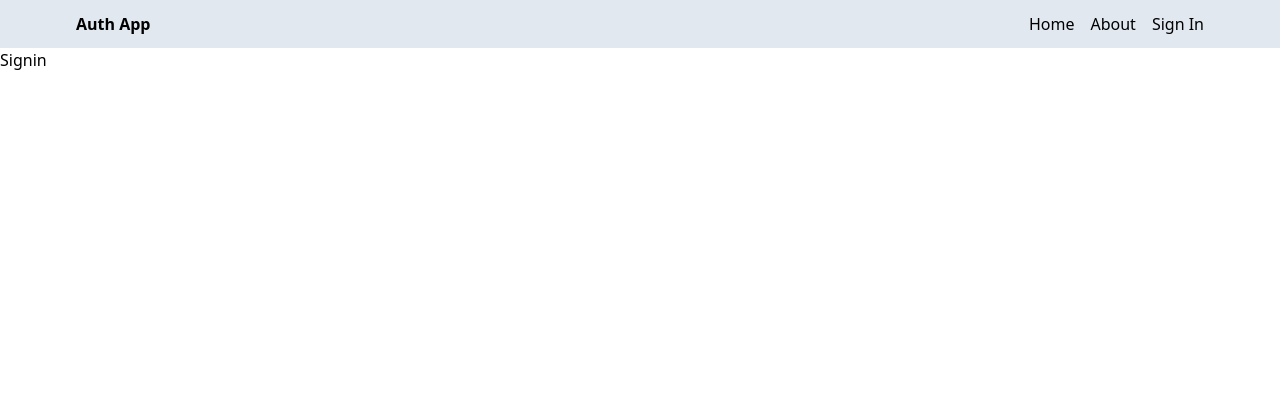
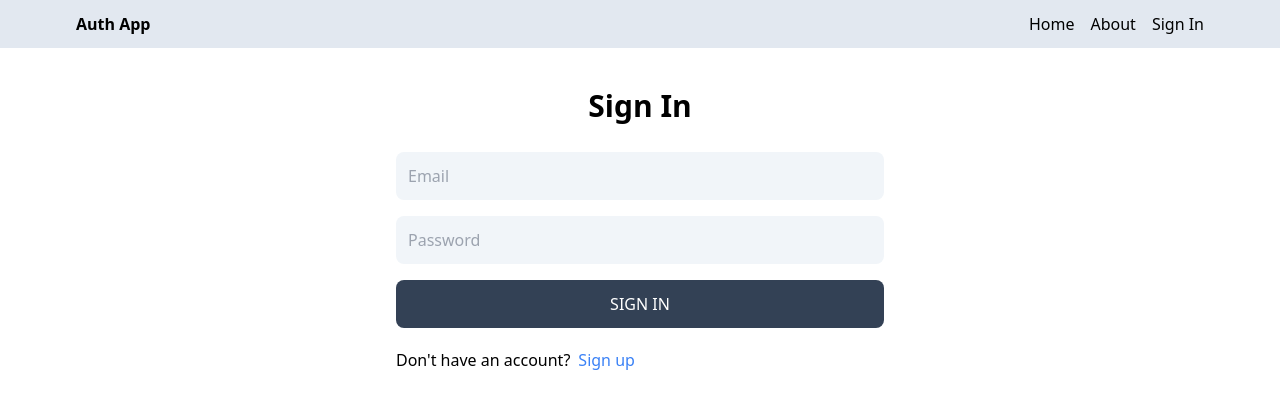
Before and after one commit to YasithaRDK/mern-auth, a React (Vite) app in the folder client/: page /sign-in in a window 1280 px wide. Shown: the top 408 px of the page. Built offline with nearby package versions, Linux system fonts and the light colour scheme.

Commit message:
complete signin page functionality

```diff
--- a/client/src/pages/Signin.jsx
+++ b/client/src/pages/Signin.jsx
@@ -1,5 +1,74 @@
-const Signin = () => {
-  return <div>Signin</div>;
+import { useState } from "react";
+import { Link, useNavigate } from "react-router-dom";
+
+const SignIn = () => {
+  const [formData, setFormData] = useState({});
+  const [error, setError] = useState(null);
+  const [loading, setLoading] = useState(false);
+  const navigate = useNavigate("/");
+  const handleChange = (e) => {
+    setFormData({ ...formData, [e.target.id]: e.target.value });
+  };
+
+  const handleSubmit = async (e) => {
+    e.preventDefault();
+    try {
+      setLoading(true);
+      setError(false);
+      const res = await fetch("/api/auth/signin", {
+        method: "POST",
+        headers: {
+          "Content-Type": "application/json",
+        },
+        body: JSON.stringify(formData),
+      });
+      const data = await res.json();
+      setLoading(false);
+      if (data.success === false) {
+        setError(true);
+        return;
+      }
+      navigate("/");
+    } catch (error) {
+      setLoading(false);
+      setError(true);
+    }
+  };
+
+  return (
+    <div className="p-3 max-w-lg mx-auto">
+      <h1 className="text-3xl text-center font-semibold my-7">Sign In</h1>
+      <form onSubmit={handleSubmit} className="flex flex-col gap-4">
+        <input
+          type="email"
+          placeholder="Email"
+          id="email"
+          className="bg-slate-100 p-3 rounded-lg "
+          onChange={handleChange}
+        />
+        <input
+          type="password"
+          placeholder="Password"
+          id="password"
+          className="bg-slate-100 p-3 rounded-lg "
+          onChange={handleChange}
+        />
+        <button
+          disabled={loading}
+          className="bg-slate-700 text-white p-3 rounded-lg uppercase hover:opacity-95 disabled:opacity-80"
+        >
+          {loading ? "Loading..." : "Sign In"}
+        </button>
+      </form>
+      <div className="flex gap-2 mt-5">
+        <p>Don&#39;t have an account?</p>
+        <Link to="/sign-up">
+          <span className="text-blue-500">Sign up</span>
+        </Link>
+      </div>
+      <p className="text-red-700 mt-5">{error && "Something went wrong!"}</p>
+    </div>
+  );
 };
 
-export default Signin;
+export default SignIn;
--- a/client/src/pages/Signup.jsx
+++ b/client/src/pages/Signup.jsx
@@ -1,10 +1,11 @@
 import { useState } from "react";
-import { Link } from "react-router-dom";
+import { Link, useNavigate } from "react-router-dom";
 
 const Signup = () => {
   const [formData, setFormData] = useState({});
   const [error, setError] = useState(null);
   const [loading, setLoading] = useState(false);
+  const navigate = useNavigate();
   const handleChange = (e) => {
     setFormData({ ...formData, [e.target.id]: e.target.value });
   };
@@ -12,8 +13,8 @@ const Signup = () => {
   const handleSubmit = async (e) => {
     e.preventDefault();
     try {
+      setLoading(true);
       setError(false);
-      setLoading(true);
       const res = await fetch("/api/auth/signup", {
         method: "POST",
         headers: {
@@ -22,12 +23,12 @@ const Signup = () => {
         body: JSON.stringify(formData),
       });
       const data = await res.json();
-      console.log(data);
       setLoading(false);
       if (data.success === false) {
         setError(true);
         return;
       }
+      navigate("/sign-in");
     } catch (error) {
       setLoading(false);
       setError(true);
```
